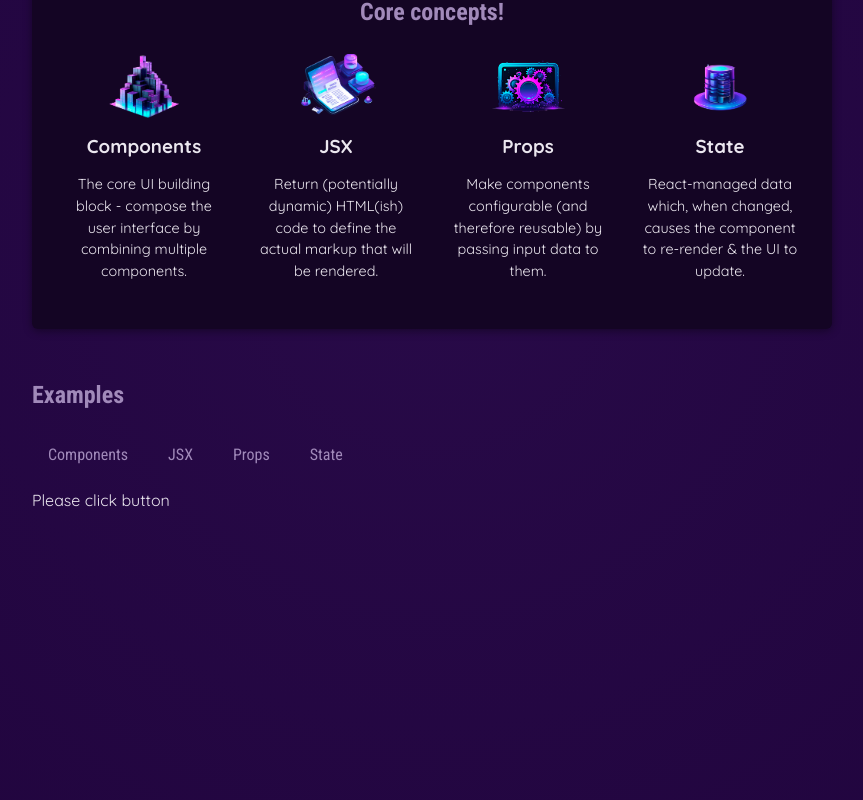
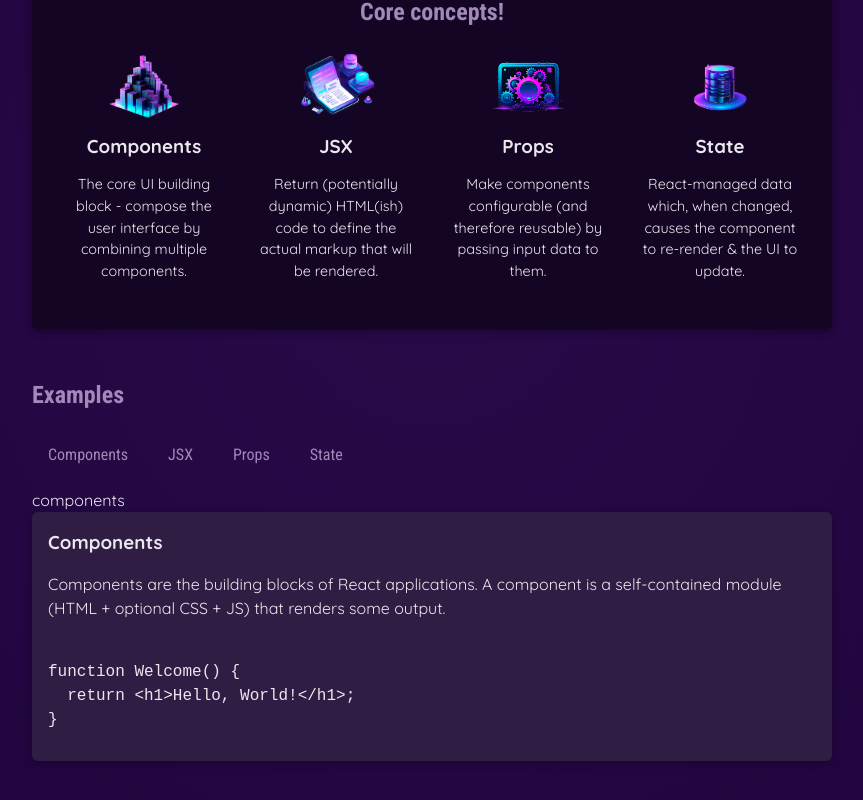
Before and after one commit to Mcodix25/01-project-react101, a React (Vite) app: page / in a window 1280 px wide. Shown: the part 370-1170 px from the top of the page, without its empty margins (208-1071 px from the left). Built offline with nearby package versions, Linux system fonts and the light colour scheme.

Commit message:
output content in U.I, deriving outputting database on state

```diff
--- a/src/App.jsx
+++ b/src/App.jsx
@@ -4,9 +4,10 @@
 import Header from "./components/Header/Header.jsx";
 import CoreConcepts_ from "./components/CoreConcepts_.jsx";
 import TabButton from "./components/TabButton.jsx";
+import {EXAMPLES} from "./data.js"
 
 function App() {
-  const [selectedTopic,setSelectedTopic]= useState('Please click button');
+  const [selectedTopic,setSelectedTopic]= useState('components');
 
   function handleSelect(selectedButton){
    // console.log('Hello McRod + handleSellect is running');
@@ -40,12 +41,25 @@
           <h2>Examples</h2>
           <menu>
 
-            <TabButton onSelect = {()=>handleSelect('Components Selected')}> Components </TabButton>
-            <TabButton onSelect = {()=>handleSelect("JSX Selected")}> JSX </TabButton>
-            <TabButton onSelect = {()=>handleSelect('Props Selected men!')}> Props </TabButton>
-            <TabButton onSelect = {()=>handleSelect("Selected State!")}> State </TabButton>
+            <TabButton onSelect = {()=>handleSelect('components')}> Components </TabButton>
+            <TabButton onSelect = {()=>handleSelect("jsx")}> JSX </TabButton>
+            <TabButton onSelect = {()=>handleSelect('props')}> Props </TabButton>
+            <TabButton onSelect = {()=>handleSelect("state")}> State </TabButton>
           </menu>
           {selectedTopic}
+          <div id='tab-content'>
+
+          <h3>
+           {EXAMPLES[selectedTopic].title}
+          </h3>
+          <p>
+          {EXAMPLES[selectedTopic].description}
+          </p>
+          <pre>
+          <code> {EXAMPLES[selectedTopic].code}</code>
+          </pre>
+        </div>
+
 
         </section>
       </main>
@@ -55,4 +69,18 @@
 
 export default App;
 
-// importing header and core concept. created separated folder
+
+/*
+   <div id='tab-content'>
+
+            <h3>
+             {EXAMPLES[selectedTopic].title}
+            </h3>
+            <p>
+            {EXAMPLES[selectedTopic].description}
+            </p>
+            <pre>
+            <code> {EXAMPLES[selectedTopic].code}</code>
+            </pre>
+          </div>
+*/
--- a/src/data.js
+++ b/src/data.js
@@ -2,8 +2,6 @@
 import propsImg from './assets/config.png';
 import jsxImg from './assets/jsx-ui.png';
 import stateImg from './assets/state-mgmt.png';
-import culionImg from './assets/culion.png';
-
 
 export const CORE_CONCEPTS = [
   {
@@ -30,11 +28,55 @@
     description:
       'React-managed data which, when changed, causes the component to re-render & the UI to update.',
   },
-  /*
-  {
-    image:culionImg ,
-    title: 'Culion',
+];
+
+export const EXAMPLES = {
+  components: {
+    title: 'Components',
     description:
-      'lets go to culion palawan and have some fun!',
-  }, */
-];
+      'Components are the building blocks of React applications. A component is a self-contained module (HTML + optional CSS + JS) that renders some output.',
+    code: `
+function Welcome() {
+  return <h1>Hello, World!</h1>;
+}`,
+  },
+  jsx: {
+    title: 'JSX',
+    description:
+      'JSX is a syntax extension to JavaScript. It is similar to a template language, but it has full power of JavaScript (e.g., it may output dynamic content).',
+    code: `
+<div>
+  <h1>Welcome {userName}</h1>
+  <p>Time to learn React!</p>
+</div>`,
+  },
+  props: {
+    title: 'Props',
+    description:
+      'Components accept arbitrary inputs called props. They are like function arguments.',
+    code: `
+function Welcome(props) {
+  return <h1>Hello, {props.name}</h1>;
+}`,
+  },
+  state: {
+    title: 'State',
+    description:
+      'State allows React components to change their output over time in response to user actions, network responses, and anything else.',
+    code: `
+function Counter() {
+  const [isVisible, setIsVisible] = useState(false);
+
+  function handleClick() {
+    setIsVisible(true);
+  }
+
+  return (
+    <div>
+      <button onClick={handleClick}>Show Details</button>
+      {isVisible && <p>Amazing details!</p>}
+    </div>
+  );
+}`,
+  },
+};
```
